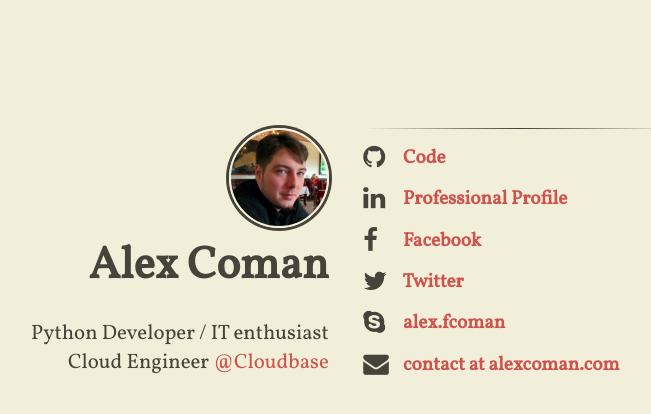
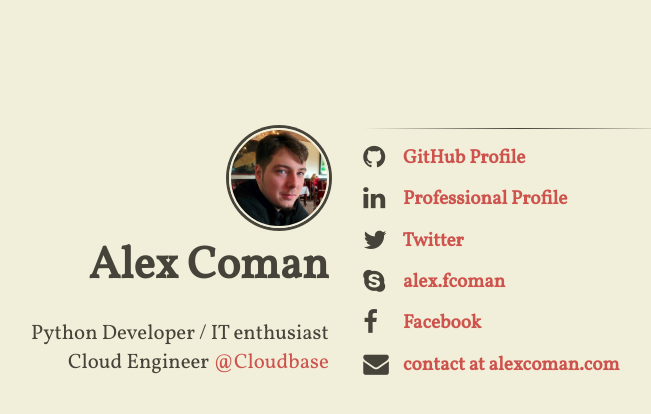
Before and after one commit to alexandrucoman/alexcoman.com, a Jekyll site: the page built from index.html, in a window 1280 px wide. Shown: the top 414 px of the page, without its empty margins (304-955 px from the left). Built offline with Jekyll 4.4.1, drawn with Linux system fonts in a browser that asks for light colours; nearby versions of some CDN libraries; some of the changed lines change nothing that is shown.

Commit message:
Minor changes of layout

```diff
--- a/_config.yml
+++ b/_config.yml
@@ -32,8 +32,8 @@ compass:
   # tagline will appear under the title (optional)
   tagline: 'Python Developer / IT enthusiast<br>Cloud Engineer <a href="http://www.cloudbase.it/" target="_blank">@Cloudbase</a>'
 
-  title: Alex Coman
-  description: Alex Coman
+  title: "Alex Coman"
+  description: "The personal website of Alex Coman."
   keywords: "website, cloud, engineer, python, developer"
 
   # if include_content is true, the contents of the content.html include will be
--- a/_includes/content.html
+++ b/_includes/content.html
@@ -3,15 +3,11 @@
 <ul class="fa-ul main-list">
   <li class="main-list-item">
     <span class="fa fa-github fa-lg main-list-item-icon"></span>
-    <a href="https://github.com/alexandrucoman">Code</a>
+    <a href="https://github.com/alexandrucoman">GitHub Profile</a>
   </li>
   <li class="main-list-item">
     <span class="fa fa-linkedin fa-lg main-list-item-icon"></span>
     <a href="https://www.linkedin.com/in/comanalex">Professional Profile</a>
-  </li>
-  <li class="main-list-item">
-    <span class="fa fa-facebook fa-lg main-list-item-icon"></span>
-    <a href="https://www.facebook.com/alxcoman">Facebook</a>
   </li>
   <li class="main-list-item">
     <span class="fa fa-twitter fa-lg main-list-item-icon"></span>
@@ -22,8 +18,11 @@
     <a href="#">alex.fcoman</a>
   </li>
   <li class="main-list-item">
+    <span class="fa fa-facebook fa-lg main-list-item-icon"></span>
+    <a href="https://www.facebook.com/alxcoman">Facebook</a>
+  </li>
+  <li class="main-list-item">
     <span class="fa fa-envelope fa-lg main-list-item-icon"></span>
     <a href="mailto:contact@alexcoman.com">contact at alexcoman.com</a>
   </li>
-
 </ul>
--- a/_includes/head.html
+++ b/_includes/head.html
@@ -6,14 +6,14 @@
   <meta name="keywords" content="{{ site.compass.keywords }}">
   <meta name="author" content="{{ site.compass.author }}">
 
-  <meta property="og:title" content="{{ site.compass.title }}"/>
-  <meta property="og:url" content="{{ site.url }}{{ page.url }}"/>
-  <meta property="og:image" content="{{ site.url }}{{ site.baseurl }}{{ site.compass.logo }}"/>
-  <meta property="og:description" content="{{ site.compass.description }}"/>
+  <meta property="og:title" content="{{ site.compass.title }}">
+  <meta property="og:url" content="{{ site.url }}{{ page.url }}">
+  <meta property="og:image" content="{{ site.url }}{{ site.baseurl }}{{ site.compass.logo }}">
+  <meta property="og:description" content="{{ site.compass.description }}">
   <meta property="og:site_name" content="{{ site.compass.title }}">
 
-  <link rel="apple-touch-icon" href="{{ site.compass.logo }}"/>
-  <link rel="shortcut icon" sizes="16x16 24x24 32x32 48x48 64x64" href="{{ site.url }}/favicon.ico" />
+  <link rel="apple-touch-icon" href="{{ site.compass.logo }}">
+  <link rel="shortcut icon" sizes="16x16 24x24 32x32 48x48 64x64" href="{{ site.url }}/favicon.ico">
 
   <link rel="stylesheet" href="{{ site.baseurl }}/assets/normalize.css">
   <link rel="stylesheet" href="{{ site.baseurl }}/assets/main.css">
```
